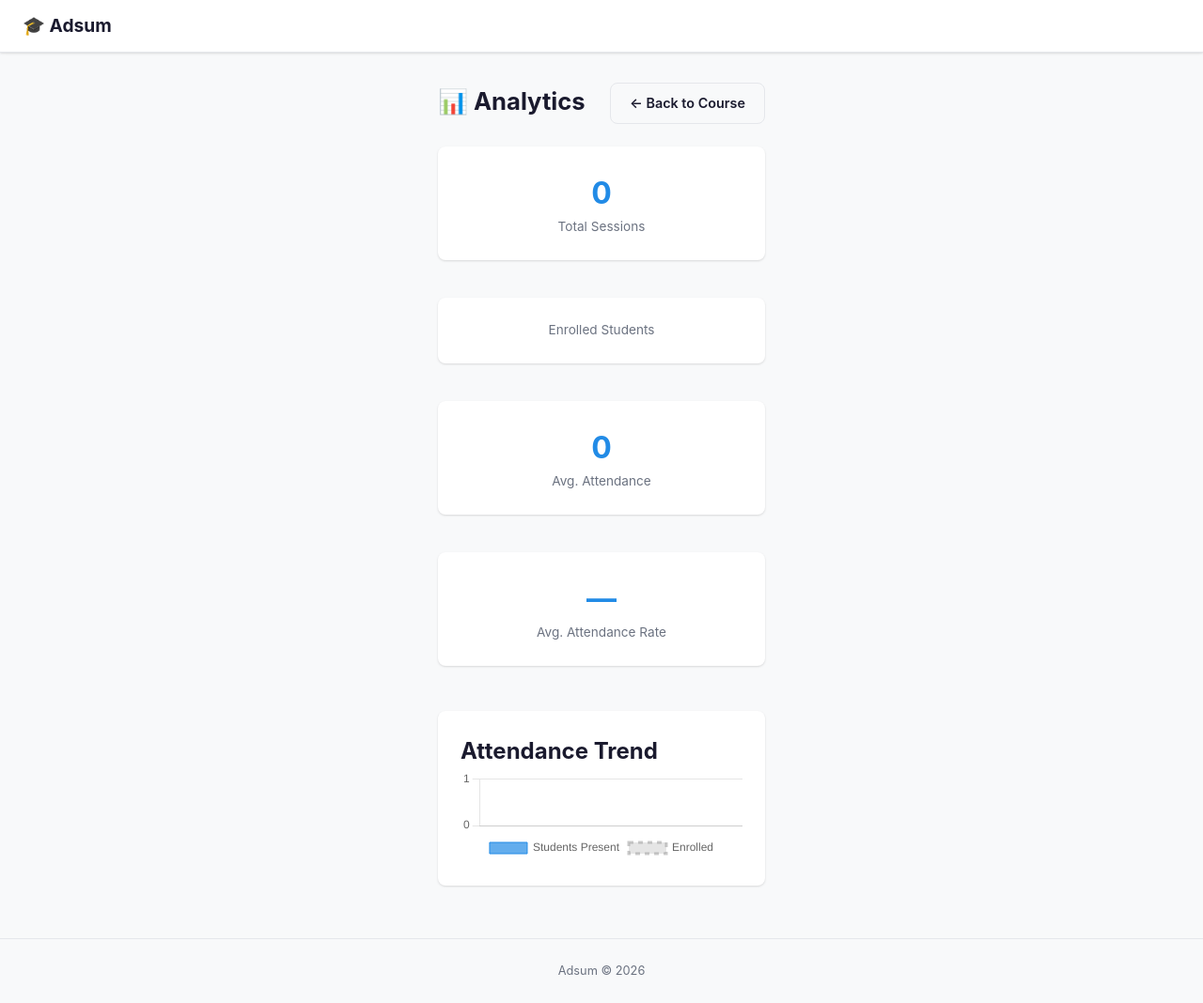
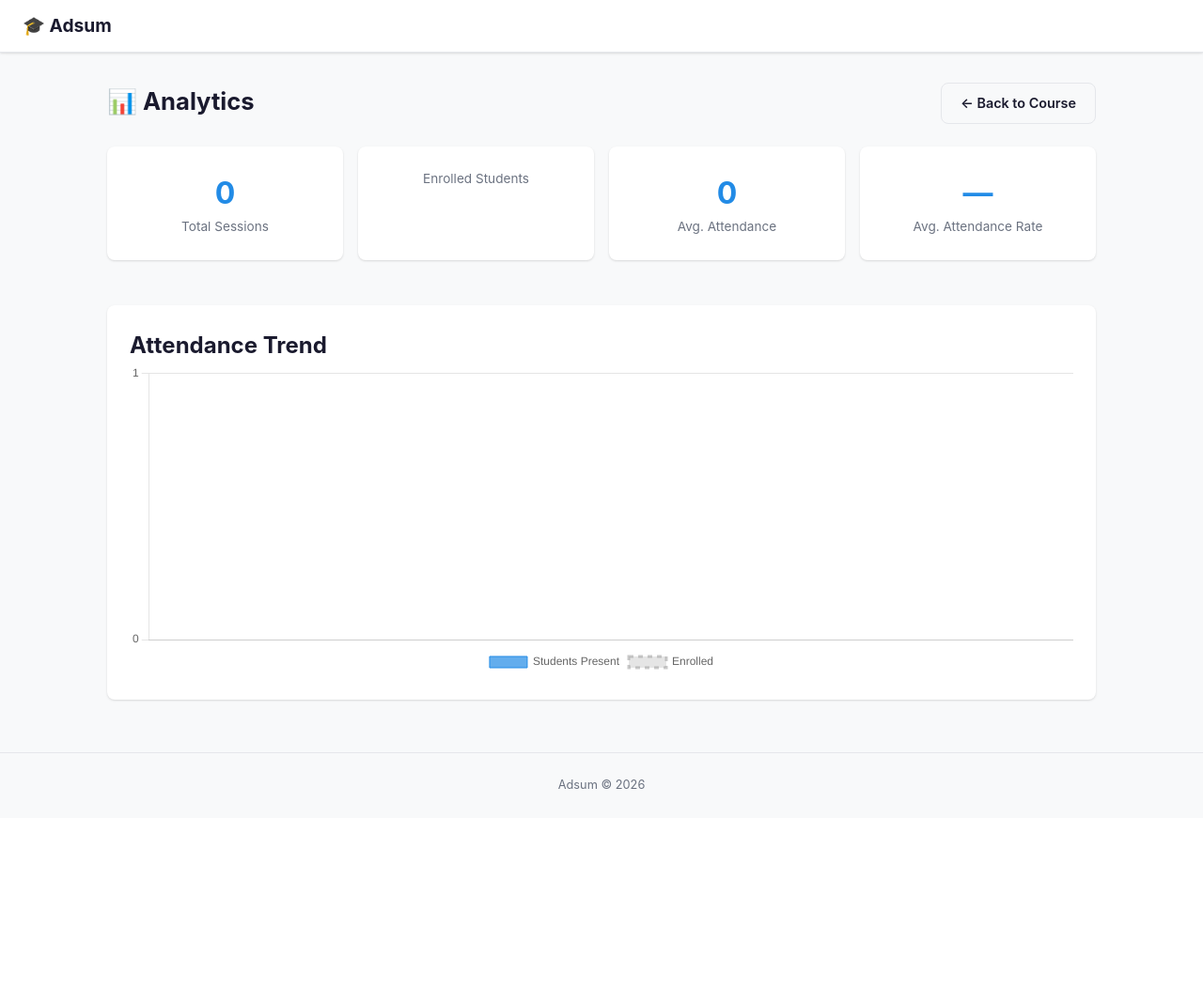
Before and after one commit to mrothlis/adsum, a Python web app: template app/templates/instructor/analytics.html in a window 1280 px wide. Shown: the whole page at 94% size. After the commit the page ends 840 px from the top, so only its background shows below. Run offline with Jinja, Linux system fonts and the light colour scheme; the template is opened without the code that fills it, so the values that code supplies are empty.

Commit message:
Fix a layout bug that collapsed sparse pages, and add screenshots
The .container is a flex item in a column-flex body, and 'margin: 0 auto'
absorbs the cross-axis free space, which cancels the default stretch. The
container therefore sized to fit-content: at 1280px wide the dashboard and
analytics pages rendered in a ~420px strip instead of 1100px. Table-heavy
pages filled the width on their own, which is why it was never noticed.
An explicit width:100% restores the intended layout, with a comment so it is
not 'tidied away' as redundant later.

Taking screenshots is what surfaced it, along with two more:
  - Every attendance row showed an unexplained warning triangle whose only
    explanation was a title= tooltip, invisible on a phone and in a
    screenshot. A real legend now appears whenever a row is unmatched, and
    the live SSE table keeps it in sync.
  - The demo roster had no d2l_username and was not marked verified, so every
    seeded student looked unmatched and the demo could not exercise the
    gradebook export at all. It now simulates an imported D2L class list.

README gains a screenshots section generated from the demo data, so no real
student appears.

```diff
--- a/app/static/style.css
+++ b/app/static/style.css
@@ -61,6 +61,13 @@ body {
 
 /* ─── Container ────────────────────── */
 .container {
+    /* width:100% is required, not redundant. The body is a column flex
+       container, and `margin: 0 auto` on a flex item absorbs the free space
+       in the cross axis, which cancels the default stretch. Without it the
+       container collapses to fit-content, so sparse pages (dashboard,
+       analytics) rendered in a narrow strip while table-heavy pages looked
+       fine -- which is why it went unnoticed. */
+    width: 100%;
     max-width: 1100px;
     margin: 0 auto;
     padding: 2rem 1.5rem;
```
Also changed, not shown: README.md, 4 other files.
